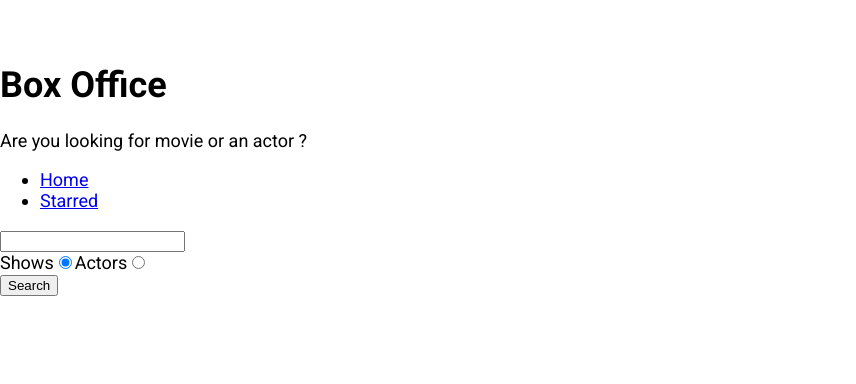
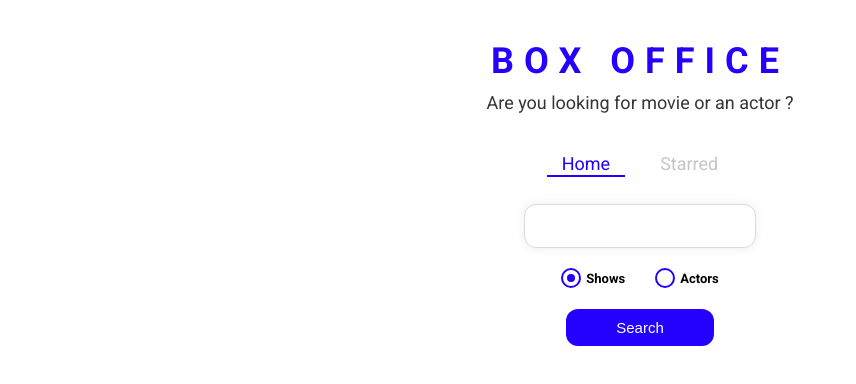
Before and after one commit to piyushm-dt/boxx-office, a React (Create React App) app: page / in a window 1280 px wide. Shown: the top 384 px of the page, without its empty margins (0-856 px from the left). Built offline with nearby package versions, Linux system fonts and the light colour scheme.

Commit message:
styled the application

```diff
--- a/src/App.js
+++ b/src/App.js
@@ -1,12 +1,22 @@
 import React from 'react';
 import { Switch, Route } from 'react-router-dom';
+import { ThemeProvider } from 'styled-components';
+
 import Home from './pages/Home';
 import Star from './pages/Starred';
 import Show from './pages/Show';
 
+const theme = {
+  mainColors: {
+    blue: '#2400ff',
+    gray: '#c6c6c6',
+    dark: '#353535',
+  },
+};
+
 function App() {
   return (
-    <div>
+    <ThemeProvider theme={theme}>
     <Switch>
 
       <Route exact path="/">
@@ -28,7 +38,7 @@
       </Route>
 
     </Switch>
-    </div>
+    </ThemeProvider>
   );
 }
 
--- /dev/null
+++ b/src/components/CustomRadio.js
@@ -0,0 +1,66 @@
+import React from 'react';
+import styled from 'styled-components';
+
+const RadioWrapper = styled.label`
+  display: block;
+  position: relative;
+  padding-left: 25px;
+  cursor: pointer;
+  font-size: 13px;
+  user-select: none;
+  font-weight: 700;
+  line-height: 1.65;
+
+  input {
+    position: absolute;
+    opacity: 0;
+    cursor: pointer;
+  }
+
+  span {
+    position: absolute;
+    top: 0;
+    left: 0;
+    height: 16px;
+    width: 16px;
+    background-color: #fff;
+    border: 2px solid ${({ theme }) => theme.mainColors.blue};
+    border-radius: 50%;
+  }
+
+  input:checked ~ span {
+    background-color: #fff;
+    border: 2px solid ${({ theme }) => theme.mainColors.blue};
+  }
+
+  span:after {
+    content: '';
+    position: absolute;
+    display: none;
+  }
+
+  input:checked ~ span:after {
+    display: block;
+  }
+
+  span:after {
+    top: 4px;
+    left: 4px;
+    width: 8px;
+    height: 8px;
+    border-radius: 50%;
+    background: ${({ theme }) => theme.mainColors.blue};
+  }
+`;
+
+function CustomRadio({ label, ...restProps}) {
+    return (
+        <RadioWrapper htmlFor={restProps.id}>
+        {label}
+        <input  {...restProps} type="radio" />
+        <span />
+        </RadioWrapper>
+    );
+};
+
+export default CustomRadio
--- a/src/components/Navs.js
+++ b/src/components/Navs.js
@@ -1,25 +1,30 @@
 import React from 'react';
-import { Link } from 'react-router-dom';
+import { useLocation } from 'react-router';
+import { LinkStyled, NavList } from './Navs.styled';
+
 
 const links = [
     {to: '/', text:'Home'},
     {to: '/starred', text:'Starred'},
 ]
 
+function Navs() {
+    const location = useLocation();
 
-function Navs() {
     return (
         <div>
-            <ul>
+            <NavList>
                 {
                     links.map(item => (
                     <li key={item.to}>
-                        <Link to={item.to}>
+                        <LinkStyled to={item.to}
+                        className={item.to === location.pathname ? 'active' : ''}
+                        >
                             {item.text}
-                        </Link>
+                        </LinkStyled>
                     </li>
                 ))}
-            </ul>
+            </NavList>
         </div>
     )
 }
--- /dev/null
+++ b/src/components/Navs.styled.js
@@ -0,0 +1,41 @@
+import styled from 'styled-components';
+import { Link } from 'react-router-dom';
+
+export const NavList = styled.ul`
+  display: flex;
+  justify-content: center;
+  list-style: none;
+  margin: 0 0 30px;
+  padding: 0;
+`;
+
+export const LinkStyled = styled(Link)`
+  margin: 0 10px;
+  padding: 3px 15px;
+  position: relative;
+  text-decoration: none;
+  color: ${({ theme }) => theme.mainColors.gray};
+  &.active {
+    color: ${({ theme }) => theme.mainColors.blue};
+    &:after {
+      content: '';
+      position: absolute;
+      display: block;
+      height: 2px;
+      left: 0%;
+      bottom: 0;
+      background-color: ${({ theme }) => theme.mainColors.blue};
+      animation: slide-in 0.3s ease-in forwards;
+      @keyframes slide-in {
+        from {
+          left: 50%;
+          width: 0;
+        }
+        to {
+          left: 0%;
+          width: 100%;
+        }
+      }
+    }
+  }
+`;
--- a/src/components/Title.js
+++ b/src/components/Title.js
@@ -1,11 +1,12 @@
 import React from 'react'
+import { TitleWrapper } from './Title.styled'
 
 function Title({ title, subtitle}) {
     return (
-        <div>
+        <TitleWrapper>
             <h1>{title}</h1>
             <p>{subtitle}</p>
-        </div>
+        </TitleWrapper>
     )
 }
 
--- /dev/null
+++ b/src/components/Title.styled.js
@@ -0,0 +1,18 @@
+import styled from 'styled-components';
+
+export const TitleWrapper = styled.div`
+  text-align: center;
+  margin: 0 0 40px;
+
+  h1 {
+    color: ${({ theme }) => theme.mainColors.blue};
+    letter-spacing: 10px;
+    text-transform: uppercase;
+    margin: 0 0 10px;
+  }
+
+  p {
+    color: ${({ theme }) => theme.mainColors.dark};
+    margin: 0;
+  }
+`;
--- a/src/pages/Home.js
+++ b/src/pages/Home.js
@@ -4,6 +4,8 @@
 import ShowGrid from '../components/show/ShowGrid';
 import ActorGrid from '../components/actor/ActorGrid';
 import { useLastQuery } from '../misc/custom-hooks';
+import { RadioInputsWrapper, SearchButtonWrapper, SearchInput } from './Home.styled';
+import CustomRadio from '../components/CustomRadio';
 
 function Home() {
 
@@ -11,6 +13,7 @@
     const [results, setResults] = useState(null);
     const [searchOption, setSearchOption] = useState('shows');
     const isShowsSearch = searchOption === 'shows';
+    const isActorSearch = searchOption === 'people';
 
 
     const onInputChange = (ev) => {
@@ -48,25 +51,37 @@
 
     return (
         <MainPageLayout>
-            <input type="text"
+            <SearchInput type="text"
             plceholder="Search for "
             onChange={onInputChange}
             onKeyDown={onKeyDown}
             value={input}
             />
-            <div>
-                <label htmlFor="shows-search">
-                    Shows
-                    <input id="shows-search" type="radio" value="shows" checked={isShowsSearch} onChange={onRadioChange} />
-                </label>
-                 <label htmlFor="actors-search">
-                     Actors
-                    <input id="actors-search" type="radio" value="people" checked={!isShowsSearch} onChange={onRadioChange} />
-                </label>
-            </div>
+            <RadioInputsWrapper>
+                <div>
+                <CustomRadio
+                label="Shows"
+                id="shows-search"
+                value="shows"
+                checked={isShowsSearch}
+                onChange={onRadioChange}
+                />
+                </div>
+                <div>
+                  <CustomRadio
+                label="Actors"
+                id="actors-search"
+                value="people"
+                checked={isActorSearch}
+                onChange={onRadioChange}
+                />
+                </div>
+            </RadioInputsWrapper>
+            <SearchButtonWrapper>
             <button type="button" onClick={onSearch} >
                 Search
             </button>
+            </SearchButtonWrapper>
             { renderResult() }
         </MainPageLayout>
     )
--- /dev/null
+++ b/src/pages/Home.styled.js
@@ -0,0 +1,49 @@
+import styled from 'styled-components';
+
+export const SearchInput = styled.input`
+  display: block;
+  font-family: 'Roboto', sans-serif;
+  width: 200px;
+  margin: auto;
+  outline: none;
+  padding: 13px 15px;
+  border: 1px solid #dbdbdb;
+  box-shadow: 0px 0px 10px 0px rgba(219, 219, 219, 0.5);
+  font-size: 14px;
+  border-radius: 12px;
+  color: #8d8d8d;
+
+  &::placeholder {
+    font-weight: 300;
+    color: #8d8d8d;
+  }
+`;
+
+export const RadioInputsWrapper = styled.div`
+  display: flex;
+  justify-content: center;
+  margin: 20px 0;
+
+  div {
+    margin: 0 15px;
+  }
+`;
+
+export const SearchButtonWrapper = styled.div`
+  text-align: center;
+  margin-bottom: 35px;
+
+  button {
+    color: #fff;
+    background-color: ${({ theme }) => theme.mainColors.blue};
+    margin: auto;
+    padding: 10px 50px;
+    font-size: 15px;
+    border: none;
+    outline: none;
+    border-radius: 12px;
+    &:hover {
+      cursor: pointer;
+    }
+  }
+`;
```
